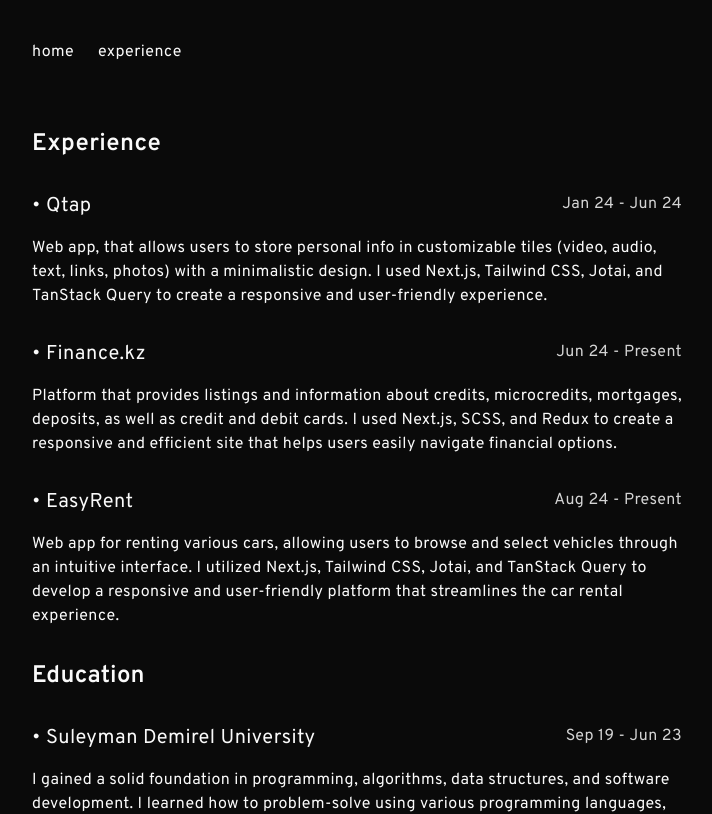
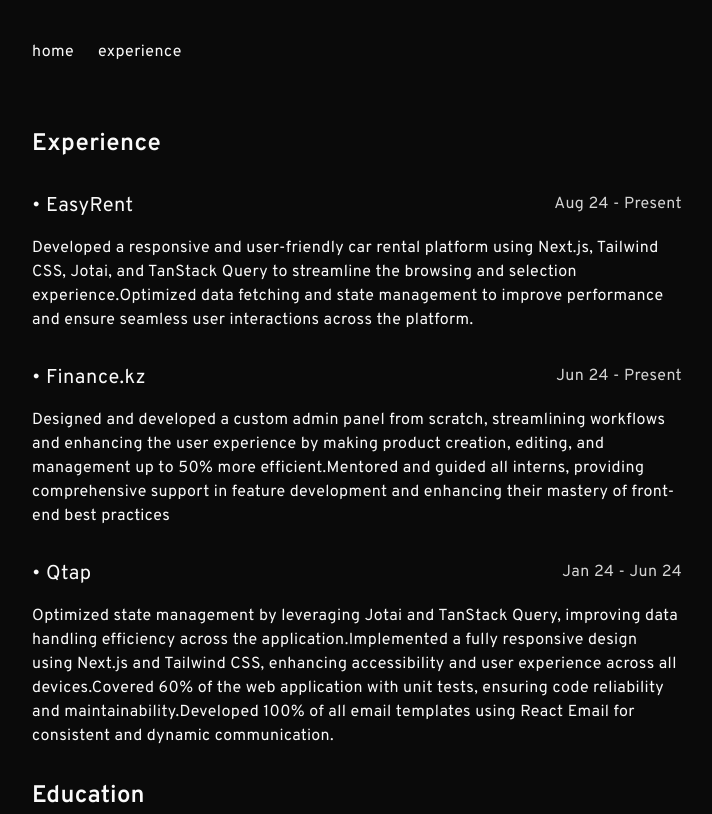
Before and after one commit to ye1sultan/portfolio, a Next.js app: page /experience in a window 1280 px wide. Shown: the top 814 px of the page, without its empty margins (283-995 px from the left). Built offline with nearby package versions, Linux system fonts and the light colour scheme.

Commit message:
feat: change and updated expreience texts

```diff
--- a/src/shared/data/const.ts
+++ b/src/shared/data/const.ts
@@ -51,25 +51,33 @@ export const me: IMe = {
 
 export const experience: IBlog[] = [
   {
-    name: "Qtap",
-    date: "Jan 24 - Jun 24",
-    link: "https://qtap.kz/",
-    description:
-      "Web app, that allows users to store personal info in customizable tiles (video, audio, text, links, photos) with a minimalistic design. I used Next.js, Tailwind CSS, Jotai, and TanStack Query to create a responsive and user-friendly experience.",
+    name: "EasyRent",
+    date: "Aug 24 - Present",
+    link: "https://easyrent.one",
+    description: [
+      "Developed a responsive and user-friendly car rental platform using Next.js, Tailwind CSS, Jotai, and TanStack Query to streamline the browsing and selection experience.",
+      "Optimized data fetching and state management to improve performance and ensure seamless user interactions across the platform.",
+    ],
   },
   {
     name: "Finance.kz",
     date: "Jun 24 - Present",
     link: "https://finance.kz/",
-    description:
-      "Platform that provides listings and information about credits, microcredits, mortgages, deposits, as well as credit and debit cards. I used Next.js, SCSS, and Redux to create a responsive and efficient site that helps users easily navigate financial options.",
+    description: [
+      "Designed and developed a custom admin panel from scratch, streamlining workflows and enhancing the user experience by making product creation, editing, and management up to 50% more efficient.",
+      "Mentored and guided all interns, providing comprehensive support in feature development and enhancing their mastery of front-end best practices",
+    ],
   },
   {
-    name: "EasyRent",
-    date: "Aug 24 - Present",
-    link: "https://easyrent.one",
-    description:
-      "Web app for renting various cars, allowing users to browse and select vehicles through an intuitive interface. I utilized Next.js, Tailwind CSS, Jotai, and TanStack Query to develop a responsive and user-friendly platform that streamlines the car rental experience.",
+    name: "Qtap",
+    date: "Jan 24 - Jun 24",
+    link: "https://qtap.kz/",
+    description: [
+      "Optimized state management by leveraging Jotai and TanStack Query, improving data handling efficiency across the application.",
+      "Implemented a fully responsive design using Next.js and Tailwind CSS, enhancing accessibility and user experience across all devices.",
+      "Covered 60% of the web application with unit tests, ensuring code reliability and maintainability.",
+      "Developed 100% of all email templates using React Email for consistent and dynamic communication.",
+    ],
   },
 ];
 
@@ -78,8 +86,9 @@ export const education: IBlog[] = [
     name: "Suleyman Demirel University",
     date: "Sep 19 - Jun 23",
     link: "https://sdu.edu.kz/language/en/",
-    description:
-      "I gained a solid foundation in programming, algorithms, data structures, and software development. I learned how to problem-solve using various programming languages, work with databases, and understand computer systems on a deeper level.",
+    description: [
+      "Gained a solid foundation in programming, algorithms, data structures, and software development. I learned how to problem-solve using various programming languages, work with databases, and understand computer systems on a deeper level.",
+    ],
   },
   {
     name: "JavaScript + React • Udemy",
```
